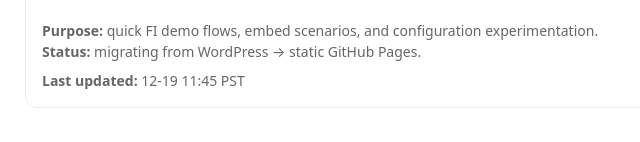
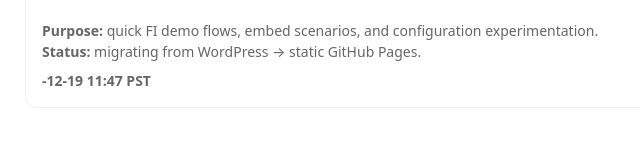
Before and after one commit to arnegaenz/arg-fcu, a plain HTML site: page index.html in a window 1280 px wide. Shown: the part 328-470 px from the top of the page, 0-640 px from the left. Drawn offline with Linux system fonts and the light colour scheme.

Commit message:
Update last-updated timestamp

```diff
--- a/index.html
+++ b/index.html
@@ -35,7 +35,7 @@
       <div class="muted" style="font-size:14px; line-height:1.5;">
         <div><b>Purpose:</b> quick FI demo flows, embed scenarios, and configuration experimentation.</div>
         <div><b>Status:</b> migrating from WordPress → static GitHub Pages.</div>
-        <div style="margin-top:8px;"><b>Last updated:</b> 12-19 11:45 PST</div>
+        <div style="margin-top:8px;"><b>-12-19 11:47 PST</div>
       </div>
     </section>
   </main>
```
